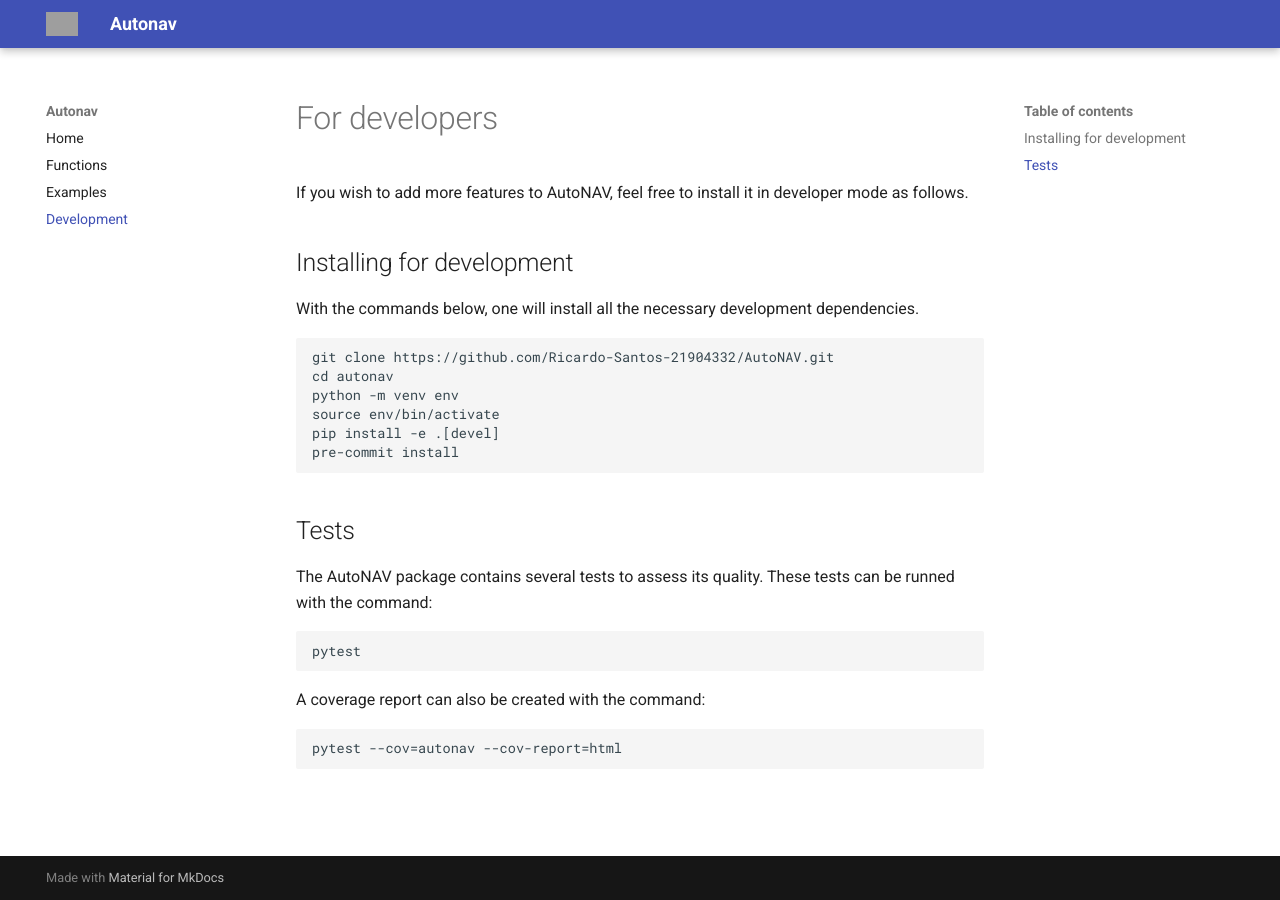
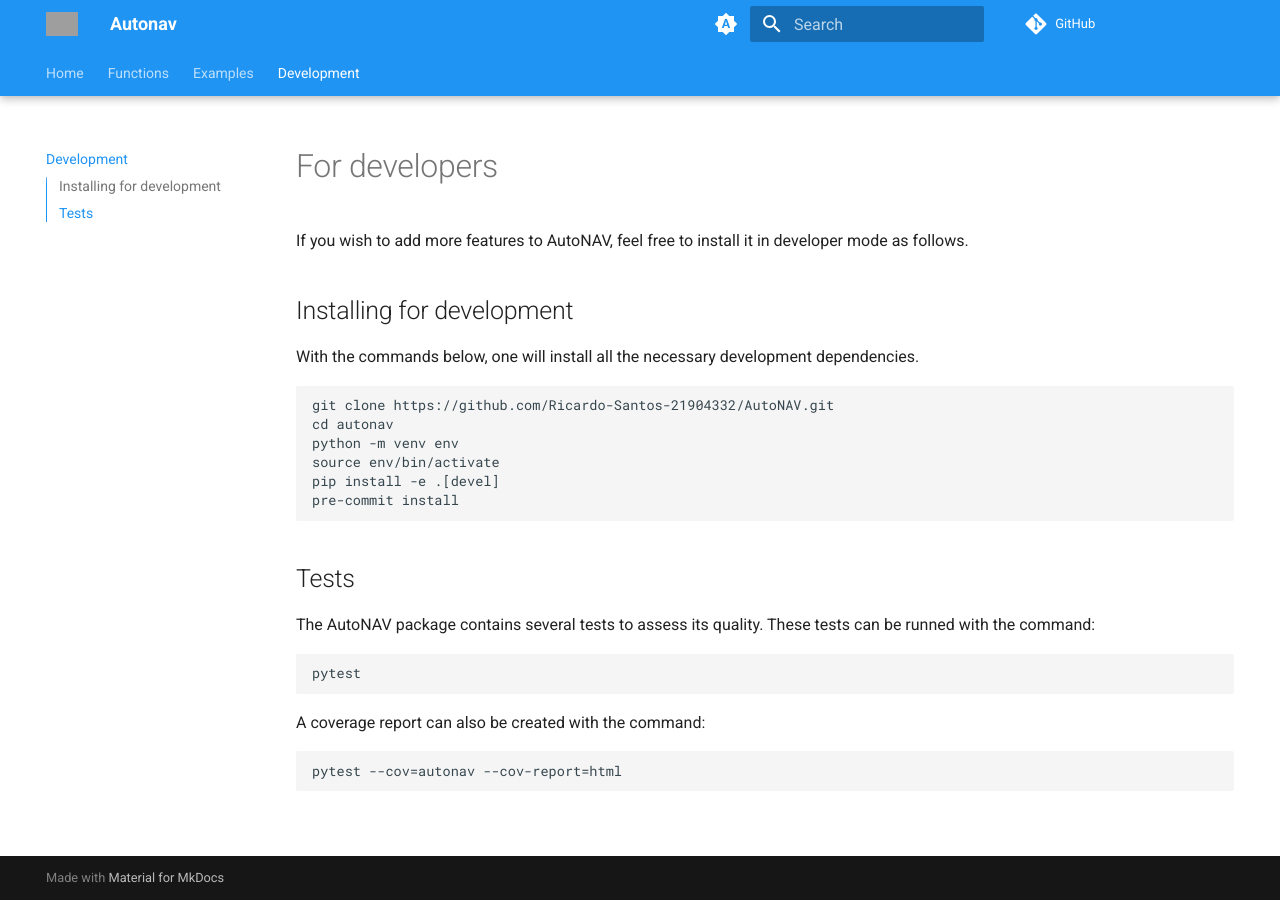
Before and after one commit to ricardo-s-santos/AutoNAV, an MkDocs documentation site: the page built from docs/docs/dev.md, in a window 1280 px wide. Built offline with MkDocs 1.6.1 and Material for MkDocs 9.7.7, drawn with Linux system fonts in a browser that asks for light colours; comment, search, counter and statistics services are not loaded; grey boxes are pictures that could not be loaded.

Commit message:
Add automatic dark/ligth mode to docs

```diff
--- a/docs/mkdocs.yml
+++ b/docs/mkdocs.yml
@@ -1,5 +1,6 @@
 site_name: Autonav
 site_url: https://ricardo-santos-21904332.github.io/AutoNAV/
+repo_url: https://github.com/Ricardo-Santos-21904332/AutoNAV
 nav:
   - Home: index.md
   - Functions: functions.md
@@ -8,10 +9,39 @@
 
 theme:
     name: material
+    palette:
+     # Palette toggle for automatic mode
+    - media: "(prefers-color-scheme)"
+      toggle:
+        icon: material/brightness-auto
+        name: Switch to light mode
+
+    # Palette toggle for light mode
+    - media: "(prefers-color-scheme: light)"
+      primary: blue
+      scheme: default
+      toggle:
+        icon: material/brightness-7
+        name: Switch to dark mode
+
+    # Palette toggle for dark mode
+    - media: "(prefers-color-scheme: dark)"
+      scheme: slate
+      toggle:
+        icon: material/brightness-4
+        name: Switch to system preference
     logo: https://github.com/Ricardo-Santos-21904332/AutoNAV/blob/main/docs/docs/figures/icon120x120.png?raw=true
     favicon: https://github.com/Ricardo-Santos-21904332/AutoNAV/blob/main/docs/docs/figures/favicon.ico?raw=true
+    features:
+      - navigation.instant
+      - navigation.expand
+      - navigation.indexes
+      - navigation.tabs
+      - navigation.tabs.sticky
+      - toc.integrate
 
 plugins:
+  - search
   - mkdocstrings:
       default_handler: python
       handlers:
```
